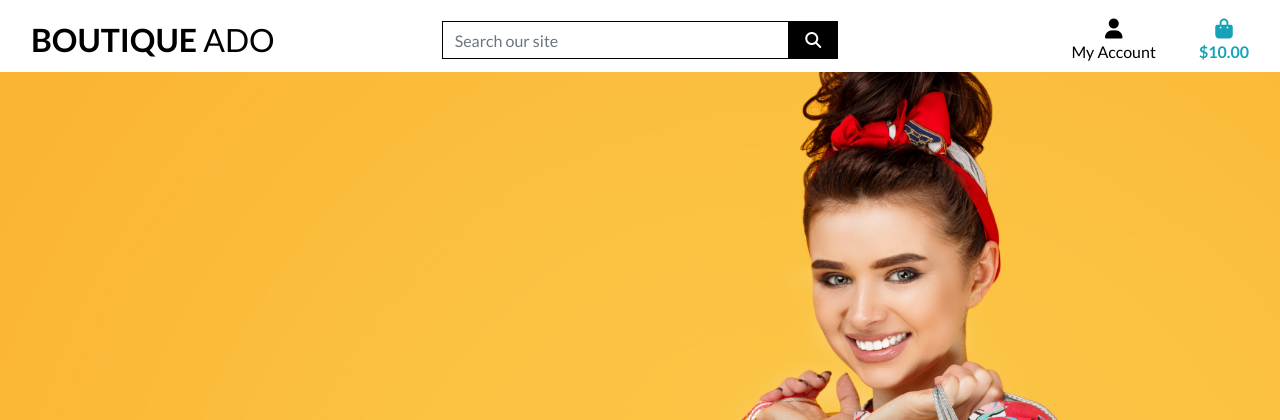
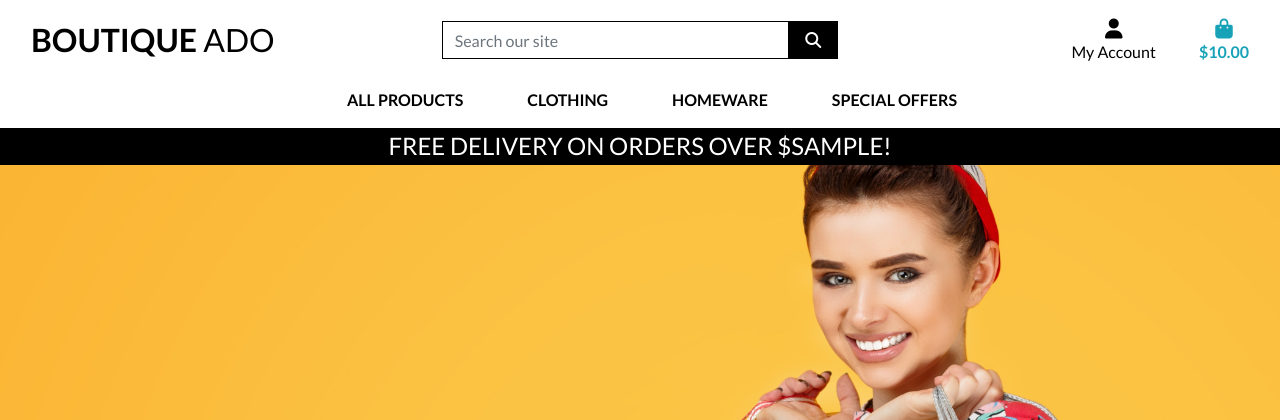
Before and after one commit to Magda-R-bit/boutique_ado_v1, a Django app: template templates/base.html in a window 1280 px wide. Shown: the top 420 px of the page. Run offline with Django 3.2, Linux system fonts and the light colour scheme; the template is opened without the code that fills it: most values are stand-ins (such as "Sample title", 1, 10 or a date in 2020); some libraries are stand-ins or nearby versions.

Commit message:
Added mobile header and main navbar

```diff
--- a/static/css/base.css
+++ b/static/css/base.css
@@ -56,6 +56,10 @@ body {
     border: 1px solid black !important;
 }
 
+.bg-black {
+    background: #000 !important;
+}
+
 /* -------------------------------- Media Queries */
 
 /* Slightly larger container on xl screens */
--- a/templates/base.html
+++ b/templates/base.html
@@ -1,57 +1,91 @@
 {% load static %}
 
-<!doctype html>
+<!DOCTYPE html>
 <html lang="en">
   <head>
     {% block meta %}
     <!-- Required meta tags -->
-        <meta http-equiv="X-UA-Compatible" content="ie=edge">
-        <meta charset="utf-8">
-        <meta name="viewport" content="width=device-width, initial-scale=1, shrink-to-fit=no">
-    {% endblock %}
-
-    {% block extra_meta %}
-    {% endblock %}
+    <meta http-equiv="X-UA-Compatible" content="ie=edge" />
+    <meta charset="utf-8" />
+    <meta
+      name="viewport"
+      content="width=device-width, initial-scale=1, shrink-to-fit=no"
+    />
+    {% endblock %} {% block extra_meta %} {% endblock %}
 
     <!-- Bootstrap CSS -->
     {% block corecss %}
-        <link rel="stylesheet" href="https://cdn.jsdelivr.net/npm/bootstrap@4.6.2/dist/css/bootstrap.min.css" integrity="sha384-xOolHFLEh07PJGoPkLv1IbcEPTNtaed2xpHsD9ESMhqIYd0nLMwNLD69Npy4HI+N" crossorigin="anonymous">
-        <link href="https://fonts.googleapis.com/css2?family=Dancing+Script:wght@400..700&family=Kumbh+Sans:wght@100..900&family=Lato:ital,wght@0,100;0,300;0,400;0,700;0,900;1,100;1,300;1,400;1,700;1,900&family=Yeseva+One&display=swap" rel="stylesheet">
-        <link rel="stylesheet" href="{% static 'css/base.css' %}">
-    {% endblock %}
-
-    {% block extra_css %}
-    {% endblock %}
-
-    {% block corejs %}
-        <script src="https://kit.fontawesome.com/fc0140c7c9.js" crossorigin="anonymous"></script>
-        <script src="https://cdn.jsdelivr.net/npm/jquery@3.5.1/dist/jquery.min.js" integrity="sha256-9/aliU8dGd2tb6OSsuzixeV4y/faTqgFtohetphbbj0=" crossorigin="anonymous"></script>
-        <script src="https://cdn.jsdelivr.net/npm/bootstrap@4.6.2/dist/js/bootstrap.bundle.min.js" integrity="sha384-Fy6S3B9q64WdZWQUiU+q4/2Lc9npb8tCaSX9FK7E8HnRr0Jz8D6OP9dO5Vg3Q9ct" crossorigin="anonymous"></script>
-        <script src="https://cdn.jsdelivr.net/npm/jquery@3.5.1/dist/jquery.slim.min.js" integrity="sha384-DfXdz2htPH0lsSSs5nCTpuj/zy4C+OGpamoFVy38MVBnE+IbbVYUew+OrCXaRkfj" crossorigin="anonymous"></script>
-        <script src="https://cdn.jsdelivr.net/npm/popper.js@1.16.1/dist/umd/popper.min.js" integrity="sha384-9/reFTGAW83EW2RDu2S0VKaIzap3H66lZH81PoYlFhbGU+6BZp6G7niu735Sk7lN" crossorigin="anonymous"></script>
-        <script src="https://cdn.jsdelivr.net/npm/bootstrap@4.6.2/dist/js/bootstrap.min.js" integrity="sha384-+sLIOodYLS7CIrQpBjl+C7nPvqq+FbNUBDunl/OZv93DB7Ln/533i8e/mZXLi/P+" crossorigin="anonymous"></script>
-    {% endblock %}
-
-    {% block extra_js %}
-    {% endblock %}
+    <link
+      rel="stylesheet"
+      href="https://cdn.jsdelivr.net/npm/bootstrap@4.6.2/dist/css/bootstrap.min.css"
+      integrity="sha384-xOolHFLEh07PJGoPkLv1IbcEPTNtaed2xpHsD9ESMhqIYd0nLMwNLD69Npy4HI+N"
+      crossorigin="anonymous"
+    />
+    <link
+      href="https://fonts.googleapis.com/css2?family=Dancing+Script:wght@400..700&family=Kumbh+Sans:wght@100..900&family=Lato:ital,wght@0,100;0,300;0,400;0,700;0,900;1,100;1,300;1,400;1,700;1,900&family=Yeseva+One&display=swap"
+      rel="stylesheet"
+    />
+    <link rel="stylesheet" href="{% static 'css/base.css' %}" />
+    {% endblock %} {% block extra_css %} {% endblock %} {% block corejs %}
+    <script
+      src="https://kit.fontawesome.com/fc0140c7c9.js"
+      crossorigin="anonymous"
+    ></script>
+    <script
+      src="https://cdn.jsdelivr.net/npm/jquery@3.5.1/dist/jquery.min.js"
+      integrity="sha256-9/aliU8dGd2tb6OSsuzixeV4y/faTqgFtohetphbbj0="
+      crossorigin="anonymous"
+    ></script>
+    <script
+      src="https://cdn.jsdelivr.net/npm/bootstrap@4.6.2/dist/js/bootstrap.bundle.min.js"
+      integrity="sha384-Fy6S3B9q64WdZWQUiU+q4/2Lc9npb8tCaSX9FK7E8HnRr0Jz8D6OP9dO5Vg3Q9ct"
+      crossorigin="anonymous"
+    ></script>
+    <script
+      src="https://cdn.jsdelivr.net/npm/jquery@3.5.1/dist/jquery.slim.min.js"
+      integrity="sha384-DfXdz2htPH0lsSSs5nCTpuj/zy4C+OGpamoFVy38MVBnE+IbbVYUew+OrCXaRkfj"
+      crossorigin="anonymous"
+    ></script>
+    <script
+      src="https://cdn.jsdelivr.net/npm/popper.js@1.16.1/dist/umd/popper.min.js"
+      integrity="sha384-9/reFTGAW83EW2RDu2S0VKaIzap3H66lZH81PoYlFhbGU+6BZp6G7niu735Sk7lN"
+      crossorigin="anonymous"
+    ></script>
+    <script
+      src="https://cdn.jsdelivr.net/npm/bootstrap@4.6.2/dist/js/bootstrap.min.js"
+      integrity="sha384-+sLIOodYLS7CIrQpBjl+C7nPvqq+FbNUBDunl/OZv93DB7Ln/533i8e/mZXLi/P+"
+      crossorigin="anonymous"
+    ></script>
+    {% endblock %} {% block extra_js %} {% endblock %}
 
     <title>Boutique Ado {% block extra_title %}{% endblock %}</title>
   </head>
   <body>
     <header class="container-fluid fixed-top">
       <div id="topnav" class="row bg-white pt-lg-2 d-none d-lg-flex">
-            <div class="col-12 col-lg-4 my-auto py-1 py-lg-0 text-center text-lg-left">
+        <div
+          class="col-12 col-lg-4 my-auto py-1 py-lg-0 text-center text-lg-left"
+        >
           <a href="{% url 'home' %}" class="nav-link main-logo-link">
-                <h2 class="logo-font text-black my-0"><strong>Boutique</strong> Ado</h2>
+            <h2 class="logo-font text-black my-0">
+              <strong>Boutique</strong> Ado
+            </h2>
           </a>
         </div>
         <div class="col-12 col-lg-4 my-auto py-1 py-lg-0">
           <form method="GET" action="">
             <div class="input-group w-100">
-                  <input class="form-control border border-black rounded-0" type="text" name="q"
-                    placeholder="Search our site">
+              <input
+                class="form-control border border-black rounded-0"
+                type="text"
+                name="q"
+                placeholder="Search our site"
+              />
               <div class="input-group-append">
-                    <button class="form-control btn btn-black border border-black rounded-0" type="submit">
+                <button
+                  class="form-control btn btn-black border border-black rounded-0"
+                  type="submit"
+                >
                   <span class="icon">
                     <i class="fas fa-search"></i>
                   </span>
@@ -63,36 +97,51 @@
         <div class="col-12 col-lg-4 my-auto py-1 py-lg-0">
           <ul class="list-inline list-unstyled text-center text-lg-right my-0">
             <li class="list-inline-item dropdown">
-                    <a class="text-black nav-link" href="#" id="user-options" data-toggle="dropdown" aria-haspopup="true"
-                aria-expanded="false">
+              <a
+                class="text-black nav-link"
+                href="#"
+                id="user-options"
+                data-toggle="dropdown"
+                aria-haspopup="true"
+                aria-expanded="false"
+              >
                 <div class="text-center">
                   <div><i class="fas fa-user fa-lg"></i></div>
                   <p class="my-0">My Account</p>
                 </div>
               </a>
-                <div class="dropdown-menu border-0" aria-labelledby="user-options">
+              <div
+                class="dropdown-menu border-0"
+                aria-labelledby="user-options"
+              >
                 {% if request.user.is_authenticated %}
                 {% if request.user.is_superuser %}
                 <a href="" class="dropdown-item">Product Management</a>
                 {% endif %}
                 <a href="" class="dropdown-item">My Profile</a>
-                <a href="{% url 'account_logout' %}" class="dropdown-item">Logout</a>
+                <a href="{% url 'account_logout' %}" class="dropdown-item"
+                  >Logout</a
+                >
                 {% else %}
-                <a href="{% url 'account_signup' %}" class="dropdown-item">Register</a>
-                <a href="{% url 'account_login' %}" class="dropdown-item">Login</a>
+                <a href="{% url 'account_signup' %}" class="dropdown-item"
+                  >Register</a
+                >
+                <a href="{% url 'account_login' %}" class="dropdown-item"
+                  >Login</a
+                >
                 {% endif %}
               </div>
             </li>
             <li class="list-inline-item">
-                    <a class="{% if grand_total %}text-info font-weight-bold{% else %}text-black{% endif %} nav-link" href="">
+              <a
+                class="{% if grand_total %}text-info font-weight-bold{% else %}text-black{% endif %} nav-link"
+                href=""
+              >
                 <div class="text-center">
                   <div><i class="fas fa-shopping-bag fa-lg"></i></div>
                   <p class="my-0">
-                            {% if grand_total %}
-                              ${{ grand_total|floatformat:2 }}
-                            {% else %}
-                              $0.00
-                            {% endif %}
+                    {% if grand_total %} ${{ grand_total|floatformat:2 }}
+                    {%else %} $0.00 {% endif %}
                   </p>
                 </div>
               </a>
@@ -100,21 +149,35 @@
           </ul>
         </div>
       </div>
+      <div class="row bg-white">
+        <nav class="navbar navbar-expand-lg navbar-light w-100">
+          <button
+            class="navbar-toggler"
+            type="button"
+            data-toggle="collapse"
+            data-target="#main-nav"
+            aria-controls="main-nav"
+            aria-expanded="false"
+            aria-label="Toggle navigation"
+          >
+            <span class="navbar-toggler-icon"></span>
+          </button>
+          {% include 'includes/mobile-top-header.html' %}
+          {% include 'includes/main-nav.html' %}
+        </nav>
+      </div>
+      <div id="delivery-banner" class="row text-center">
+        <div class="col bg-black text-white">
+          <h4 class="logo-font my-1">
+            Free delivery on orders over ${{ free_shipping_threshold }}!
+          </h4>
+        </div>
+      </div>
     </header>
 
     {% if messages %}
     <div class="message-container"></div>
-    {% endif %}
-
-    {% block page_header %}
-    {% endblock %}
-
-    {% block content %}
-    {% endblock %}
-
-    {% block postloadjs %}
-    {% endblock %}
-
-
+    {% endif %} {% block page_header %} {% endblock %} {% block content %}
+    {% endblock %} {% block postloadjs %} {% endblock %}
   </body>
 </html>
--- /dev/null
+++ b/templates/includes/main-nav.html
@@ -0,0 +1,50 @@
+<div class="collapse navbar-collapse" id="main-nav">
+    <ul class="navbar-nav w-auto mx-auto">
+        <li class="nav-item dropdown">
+            <a class="logo-font font-weight-bold nav-link text-black mr-5" href="#" id="all-products-link" data-toggle="dropdown" aria-haspopup="true" aria-expanded="false">
+                All Products
+            </a>
+            <div class="dropdown-menu border-0" aria-labelledby="all-products-link">
+                <a href="" class="dropdown-item">By Price</a>
+                <a href="" class="dropdown-item ">By Rating</a>
+                <a href="" class="dropdown-item ">By Category</a>
+                <a href="" class="dropdown-item">All Products</a>
+            </div>
+        </li>
+
+        <li class="nav-item dropdown">
+            <a class="logo-font font-weight-bold nav-link text-black mr-5" href="#" id="clothing-link" data-toggle="dropdown" aria-haspopup="true" aria-expanded="false">
+                Clothing
+            </a>
+            <div class="dropdown-menu border-0" aria-labelledby="clothing-link">
+                <a href="" class="dropdown-item">Activewear &amp; Essentials</a>
+                <a href="" class="dropdown-item">Jeans</a>
+                <a href="" class="dropdown-item">Shirts</a>
+                <a href="" class="dropdown-item">All Clothing</a>
+            </div>
+        </li>
+
+        <li class="nav-item dropdown">
+            <a class="logo-font font-weight-bold nav-link text-black mr-5" href="#" id="homeware-link" data-toggle="dropdown" aria-haspopup="true" aria-expanded="false">
+                Homeware
+            </a>
+            <div class="dropdown-menu border-0" aria-labelledby="homeware-link">
+                <a href="" class="dropdown-item">Bed &amp; Bath</a>
+                <a href="" class="dropdown-item">Kitchen &amp; Dining</a>
+                <a href="" class="dropdown-item">All Homeware</a>
+            </div>
+        </li>
+
+        <li class="nav-item dropdown">
+            <a class="logo-font font-weight-bold nav-link text-black" href="#" id="specials-link" data-toggle="dropdown" aria-haspopup="true" aria-expanded="false">
+                Special Offers
+            </a>
+            <div class="dropdown-menu border-0" aria-labelledby="specials-link">
+                <a href="" class="dropdown-item">New Arrivals</a>
+                <a href="" class="dropdown-item">Deals</a>
+                <a href="" class="dropdown-item">Clearance</a>
+                <a href="" class="dropdown-item">All Specials</a>
+            </div>
+        </li>
+    </ul>
+</div>
--- /dev/null
+++ b/templates/includes/mobile-top-header.html
@@ -0,0 +1,56 @@
+<li class="list-inline-item">
+    <a class="text-black nav-link d-block d-lg-none" href="#" id="mobile-search" data-toggle="dropdown" aria-haspopup="true" aria-expanded="false">
+        <div class="text-center">
+            <div><i class="fas fa-search fa-lg"></i></div>
+            <p class="my-0">Search</p>
+        </div>
+    </a>
+    <div class="dropdown-menu border-0 w-100 p-3 rounded-0 my-0" aria-labelledby="mobile-search">
+        <form class="form" method="GET" action="">
+            <div class="input-group w-100">
+                <input class="form-control border border-black rounded-0" type="text" name="q" placeholder="Search our site">
+                <div class="input-group-append">
+                    <button class="form-control form-control btn btn-black border border-black rounded-0" type="submit">
+                        <span class="icon">
+                            <i class="fas fa-search"></i>
+                        </span>
+                    </button>
+                </div>
+            </div>
+        </form>
+    </div>
+</li>
+<li class="list-inline-item dropdown">
+    <a class="text-black nav-link d-block d-lg-none" href="#" id="user-options" data-toggle="dropdown" aria-haspopup="true" aria-expanded="false">
+        <div class="text-center">
+            <div><i class="fas fa-user fa-lg"></i></div>
+            <p class="my-0">My Account</p>
+        </div>
+    </a>
+    <div class="dropdown-menu border-0" aria-labelledby="user-options">
+        {% if request.user.is_authenticated %}
+            {% if request.user.is_superuser %}
+                <a href="{% url 'account_logout' %}" class="dropdown-item">Product Management</a>
+            {% endif %}
+            <a href="" class="dropdown-item">My Profile</a>
+            <a href="{% url 'account_logout' %}" class="dropdown-item">Logout</a>
+        {% else %}
+            <a href="{% url 'account_signup' %}" class="dropdown-item">Register</a>
+            <a href="{% url 'account_login' %}" class="dropdown-item">Login</a>
+        {% endif %}
+    </div>
+</li>
+<li class="list-inline-item">
+    <a class="{% if grand_total %}text-primary font-weight-bold{% else %}text-black{% endif %} nav-link d-block d-lg-none" href="">
+        <div class="text-center">
+            <div><i class="fas fa-shopping-bag fa-lg"></i></div>
+            <p class="my-0">
+                {% if grand_total %}
+                    ${{ grand_total|floatformat:2 }}
+                {% else %}
+                    $0.00
+                {% endif %}
+            </p>
+        </div>
+    </a>
+</li>
```
Lines whose indentation alone changed are shown as unchanged.
